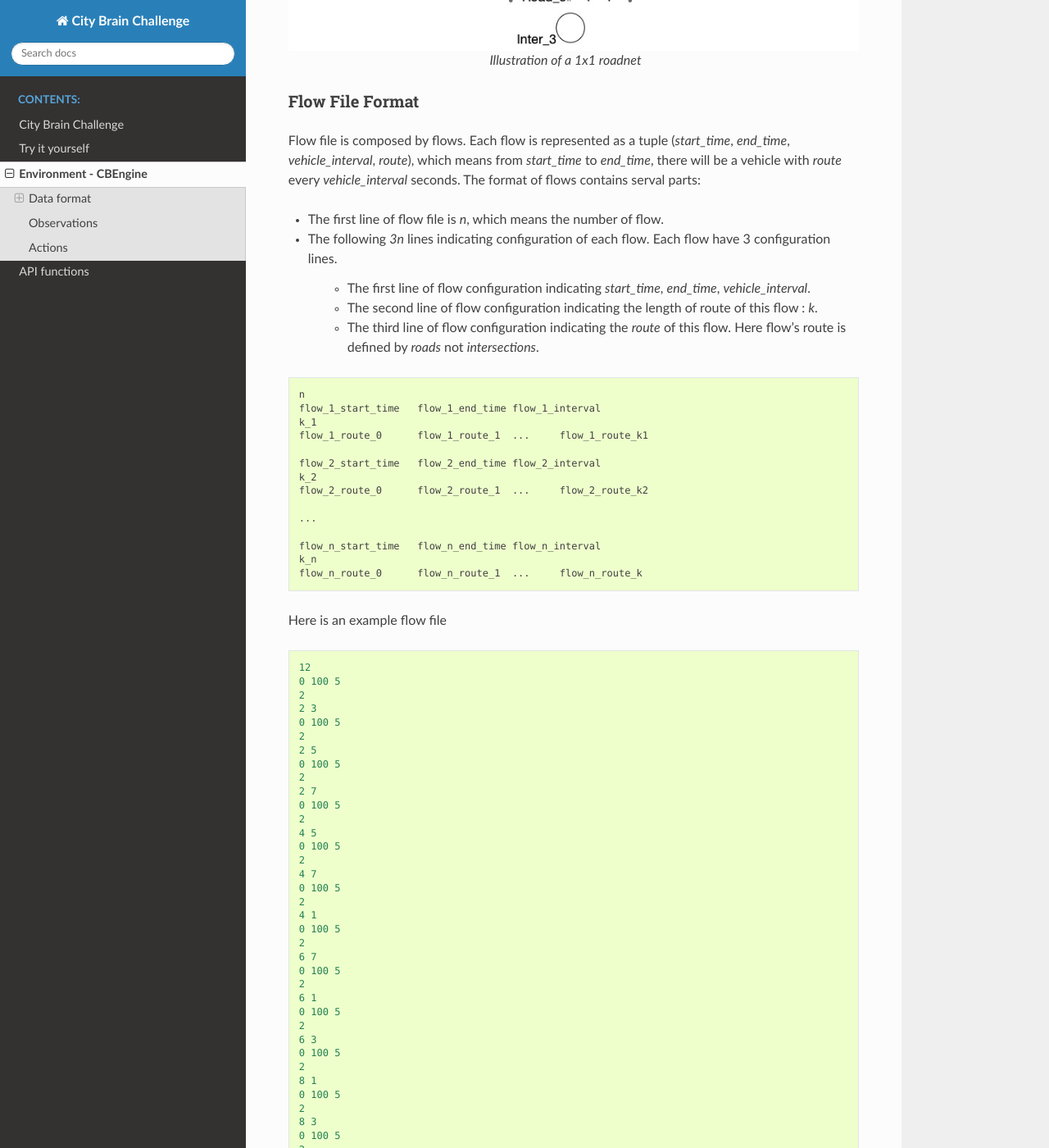
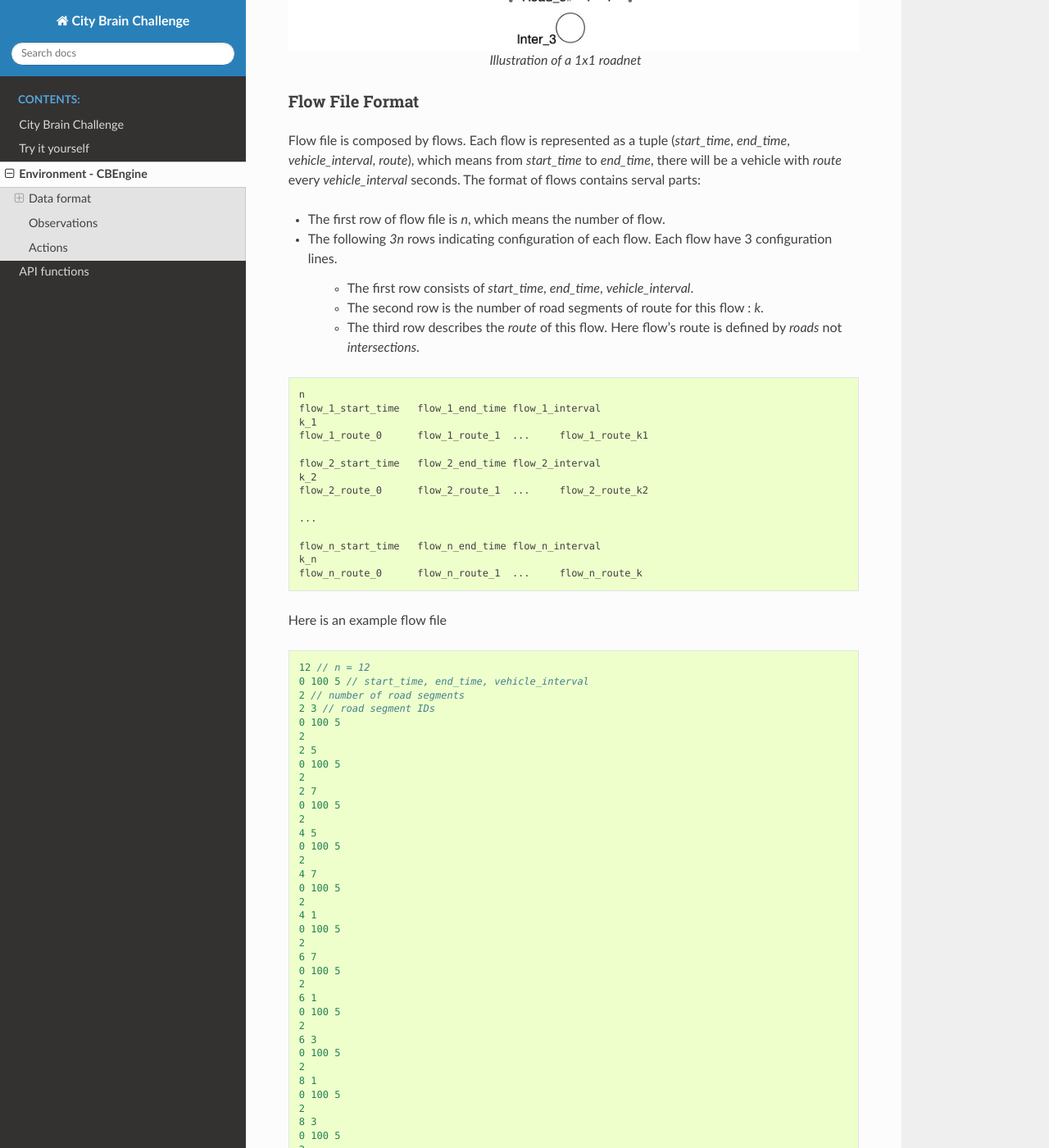
Before and after one commit to CityBrainChallenge/KDDCup2021-CityBrainChallenge, a Sphinx documentation site: the page built from docs/cbengine.rst, in a window 1280 px wide and 1400 px high, scrolled down 2659 px. Shown: the whole window at 82% size. Built offline with Sphinx 7.4.7 and the Read the Docs theme 2.0.0, drawn with Linux system fonts in a browser that asks for light colours.

Commit message:
Update cbengine.rst

```diff
--- a/docs/cbengine.rst
+++ b/docs/cbengine.rst
@@ -80,7 +80,7 @@ The road network file contains the following three datasets.
     +---------------------------+-----------------------+-------------------------------------------------------------------------------------------------------------------------------------------------------------------------------------------------------------------------------------------+
     |dir2_id                    |2                      |road segment (edge) ID of direction 2                                                                                                                                                                                                      |
     +---------------------------+-----------------------+-------------------------------------------------------------------------------------------------------------------------------------------------------------------------------------------------------------------------------------------+
-    |dir1_mov                   |1 0 0 0 1 0 0 1 1      |Every 3 digits form a lane permissible movement indicator of direction 1: 100 indicates the inner lane is left-turn only, 010 indicates the middle lane is through movement only, 011 indicates outer lane is a shared through and right-turn lane.                           |
+    |dir1_mov                   |1 0 0 0 1 0 0 1 1      |Every 3 digits form a lane permissible movement indicator of direction 1: 100 indicates the inner lane is left-turn only, 010 indicates the middle lane is through movement only, 011 indicates outer lane is a shared through and right-turn lane. |
     +---------------------------+-----------------------+-------------------------------------------------------------------------------------------------------------------------------------------------------------------------------------------------------------------------------------------+
     |dir2_mov                   |1 0 0 0 1 0 0 1 1      |Every 3 digits form a lane permissibl//latitude, longitude, inter_id, signalizede movement indicator of direction 2.  |                                                                                              |
     +---------------------------+-----------------------+-------------------------------------------------------------------------------------------------------------------------------------------------------------------------------------------------------------------------------------------+
@@ -160,15 +160,15 @@ Flow File Format
 Flow file is composed by flows. Each flow is represented as a tuple (*start_time*, *end_time*, *vehicle_interval*, *route*), which means from *start_time* to *end_time*, there will be a vehicle with *route* every *vehicle_interval* seconds. The format of flows contains serval parts:
 
 
-* The first line of flow file is *n*, which means the number of flow.
+* The first row of flow file is *n*, which means the number of flow.
 
-* The following *3n* lines indicating configuration of each flow. Each flow have 3 configuration lines.
+* The following *3n* rows indicating configuration of each flow. Each flow have 3 configuration lines.
 
-    * The first line of flow configuration indicating *start_time*, *end_time*, *vehicle_interval*.
+    * The first row consists of *start_time*, *end_time*, *vehicle_interval*.
 
-    * The second line of flow configuration indicating the length of route of this flow : *k*.
+    * The second row is the number of road segments of route for this flow : *k*.
 
-    * The third line of flow configuration indicating the `route` of this flow. Here flow's route is defined by `roads` not `intersections`.
+    * The third row describes the `route` of this flow. Here flow's route is defined by `roads` not `intersections`.
 
 .. code-block:: c
 
@@ -191,10 +191,10 @@ Here is an example flow file
 
 .. code-block:: c
 
-    12
-    0 100 5
-    2
-    2 3
+    12 // n = 12
+    0 100 5 // start_time, end_time, vehicle_interval
+    2 // number of road segments
+    2 3 // road segment IDs
     0 100 5
     2
     2 5
```
